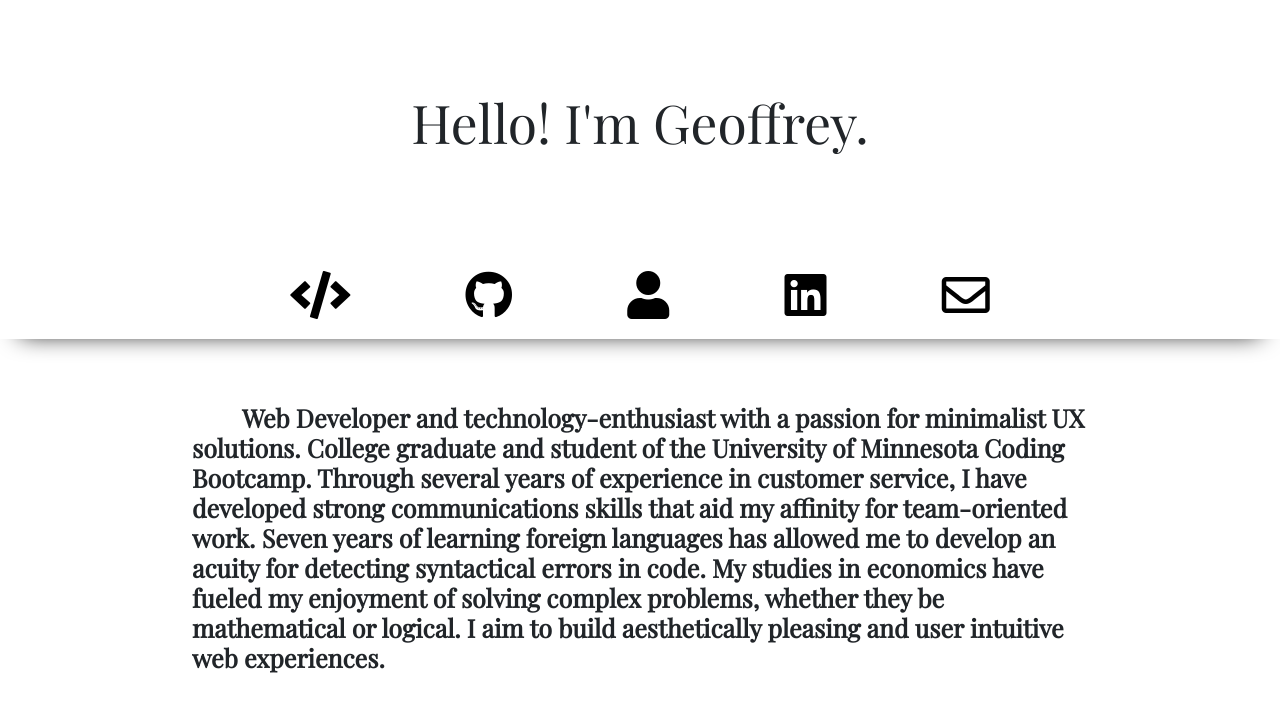
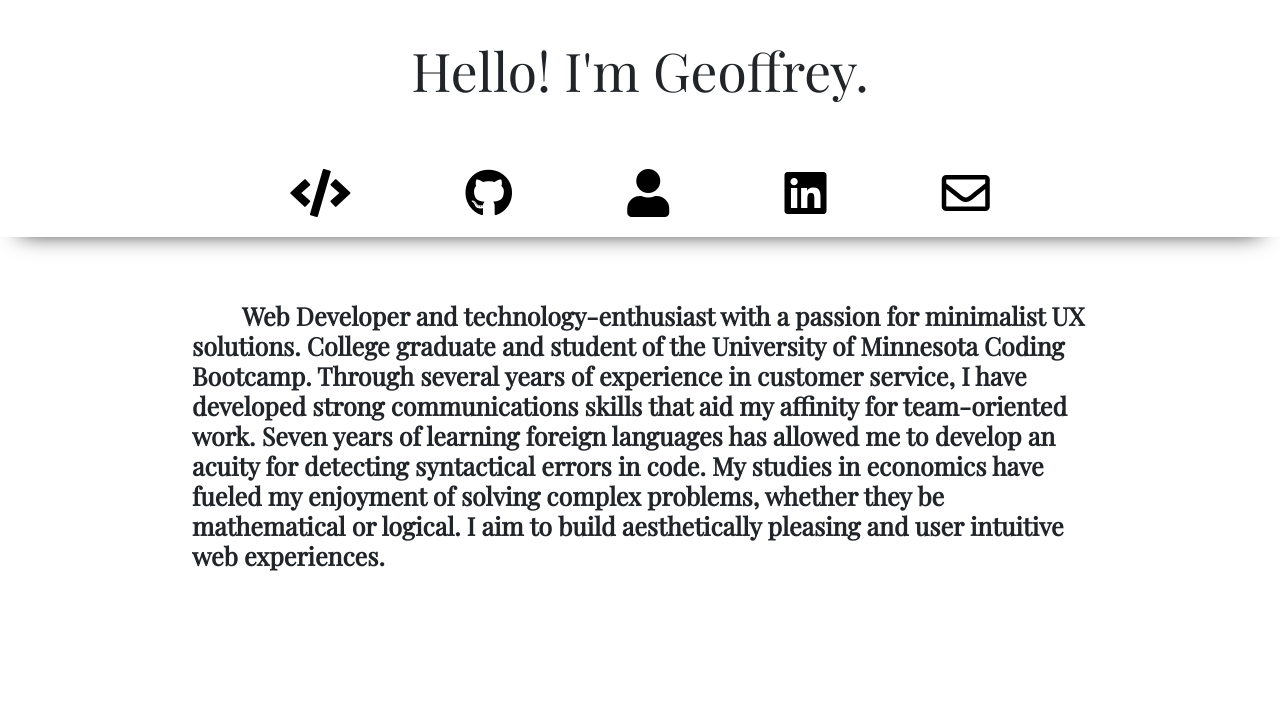
Before and after one commit to GeoffreyHanson/reactPortfolio, a React (Create React App) app: page / in a window 1280 px wide. Shown: the top 712 px of the page. Built offline with nearby package versions, Linux system fonts and the light colour scheme.

Commit message:
Changed title style.

```diff
--- a/src/components/PageTitle/PageTitle.css
+++ b/src/components/PageTitle/PageTitle.css
@@ -2,5 +2,5 @@ h1 {
   text-align: center;
   font-family: 'Playfair Display', serif;
   font-size: 40pt;
-  padding: 7% 0;
+  padding: 3% 0;
 }
```
